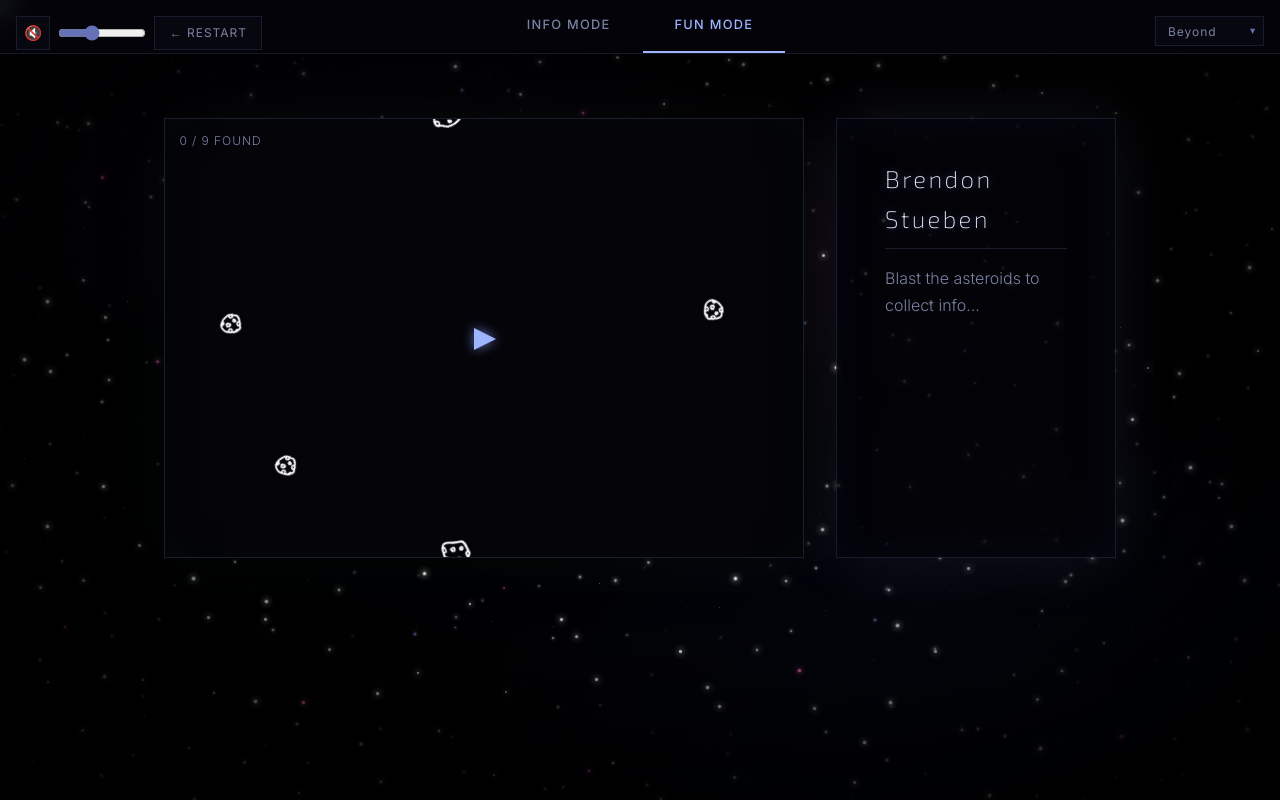
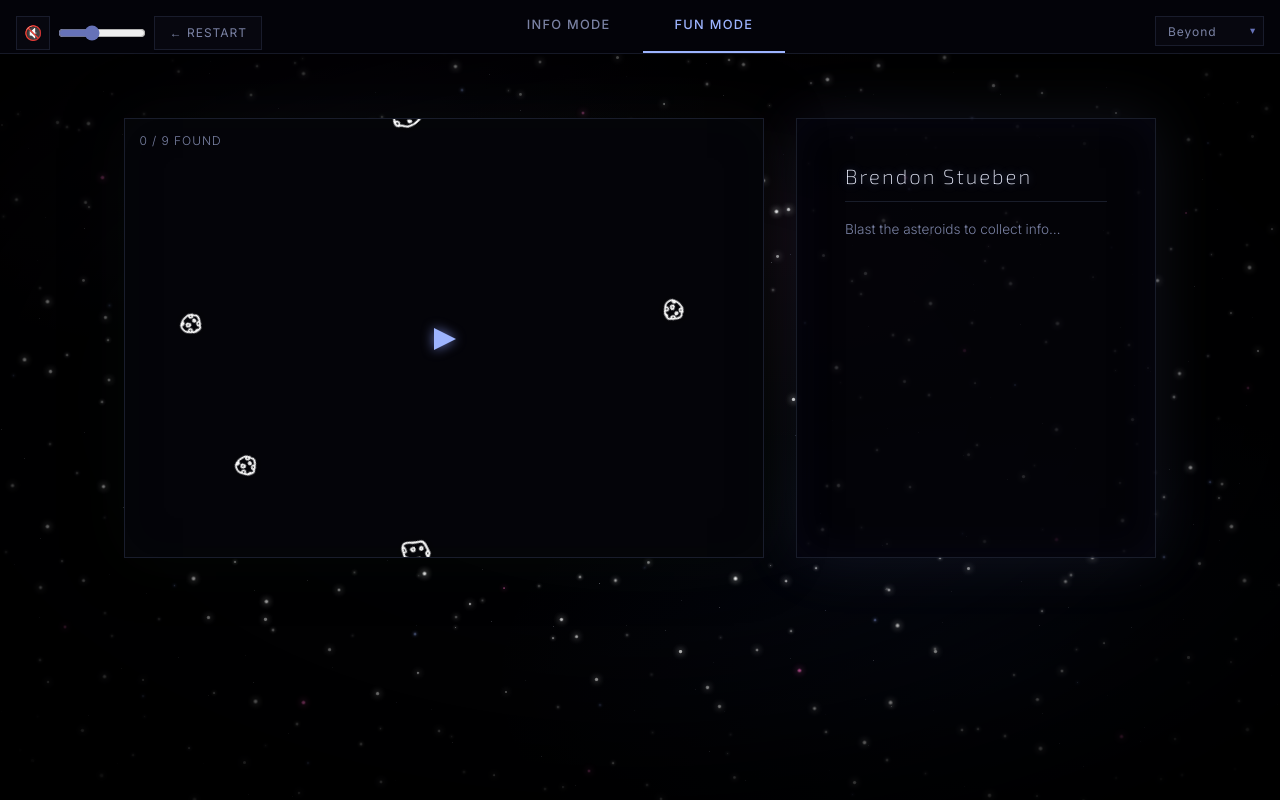
Before and after one commit to bstueben2001/portfolio, a React (Vite) app in the folder Client/: page /fun in a window 1280 px wide. Built offline with nearby package versions, Linux system fonts and the light colour scheme.

Commit message:
minor asteroid changes

```diff
--- a/Client/src/index.css
+++ b/Client/src/index.css
@@ -835,9 +835,21 @@ a {
 }
 
 .asteroids-inventory {
-  width: 280px;
+  width: 360px;
   flex-shrink: 0;
   min-height: 440px;
+}
+
+.asteroids-inventory h2 {
+  font-size: 1.275rem;
+}
+
+.asteroids-inventory h3 {
+  font-size: 0.99rem;
+}
+
+.asteroids-inventory p {
+  font-size: 0.85rem;
 }
 
 /* ── Meliora spotlight rays ───────────────────────────── */
```
